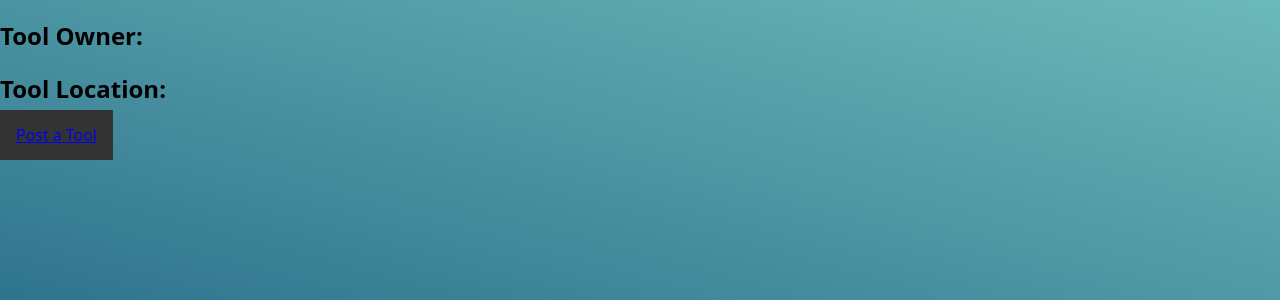
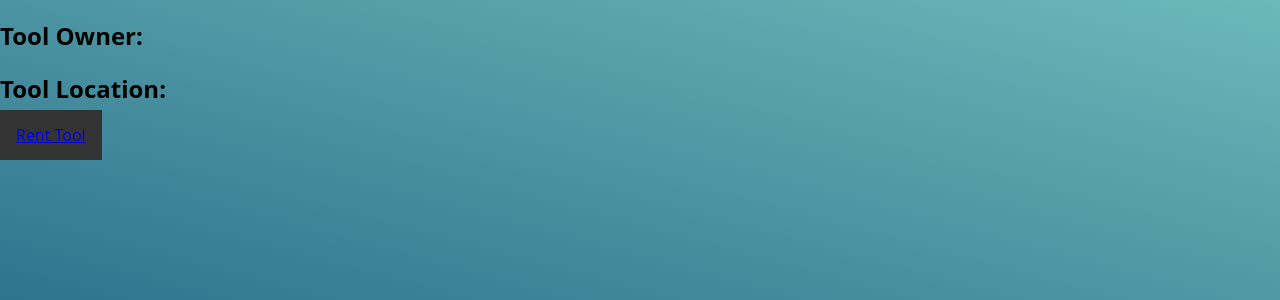
Before and after one commit to jacobef/djangang, a Django app: page /rental/details/1 in a window 1280 px wide. Shown: the part 211-511 px from the top of the page. Run offline with Django 4.2, Linux system fonts and the light colour scheme; data that the repository does not hold is empty.

Commit message:
Remove func. of button on details.html

```diff
--- a/djangang/templates/rental/details.html
+++ b/djangang/templates/rental/details.html
@@ -15,7 +15,7 @@
 
 
     <div class = "action-btn">
-    <a href = {%  url "rental:add" %}>Post a Tool</a>
+    <a href = " ">Rent Tool</a>
     </div>
 
 
```
